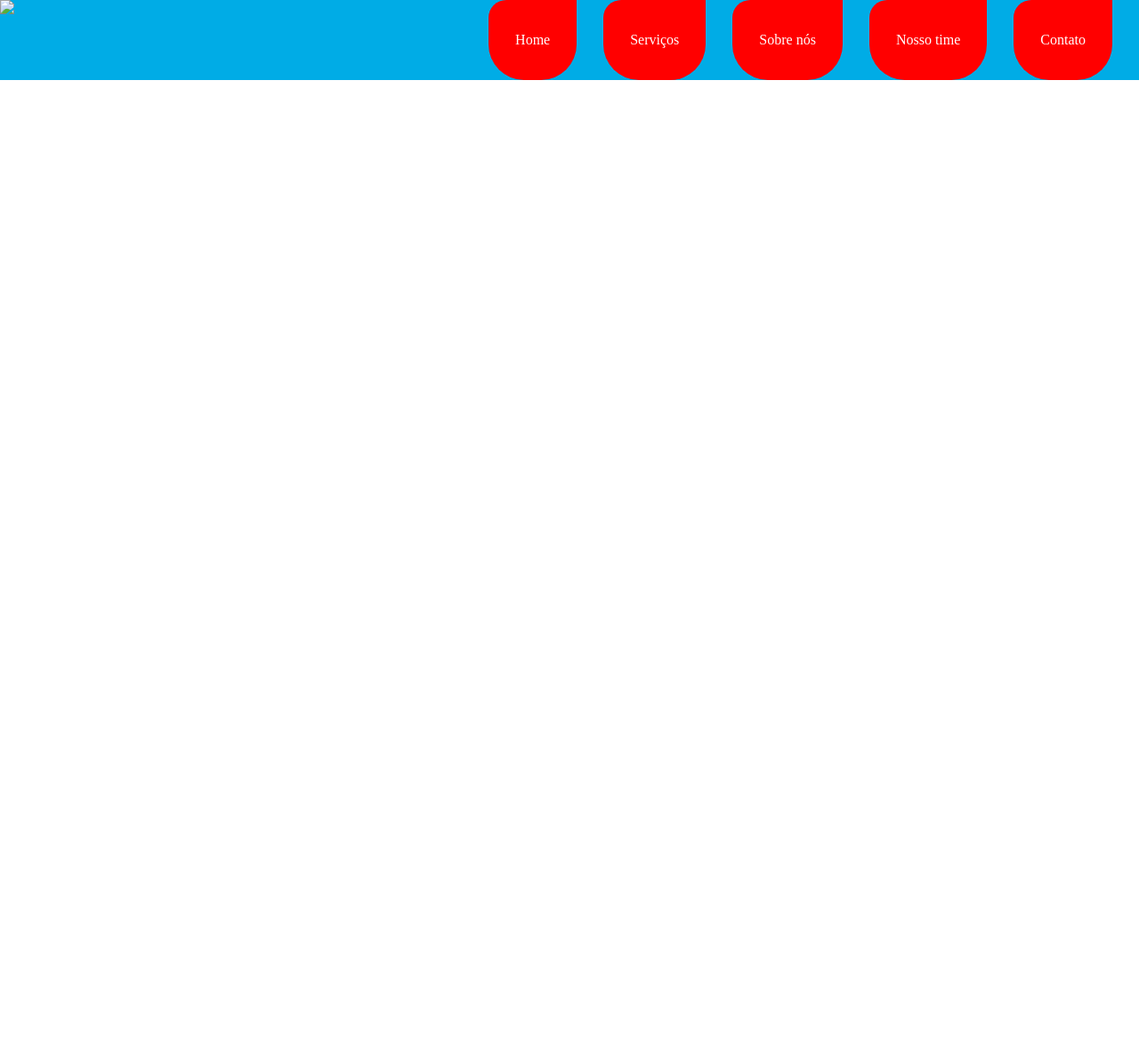
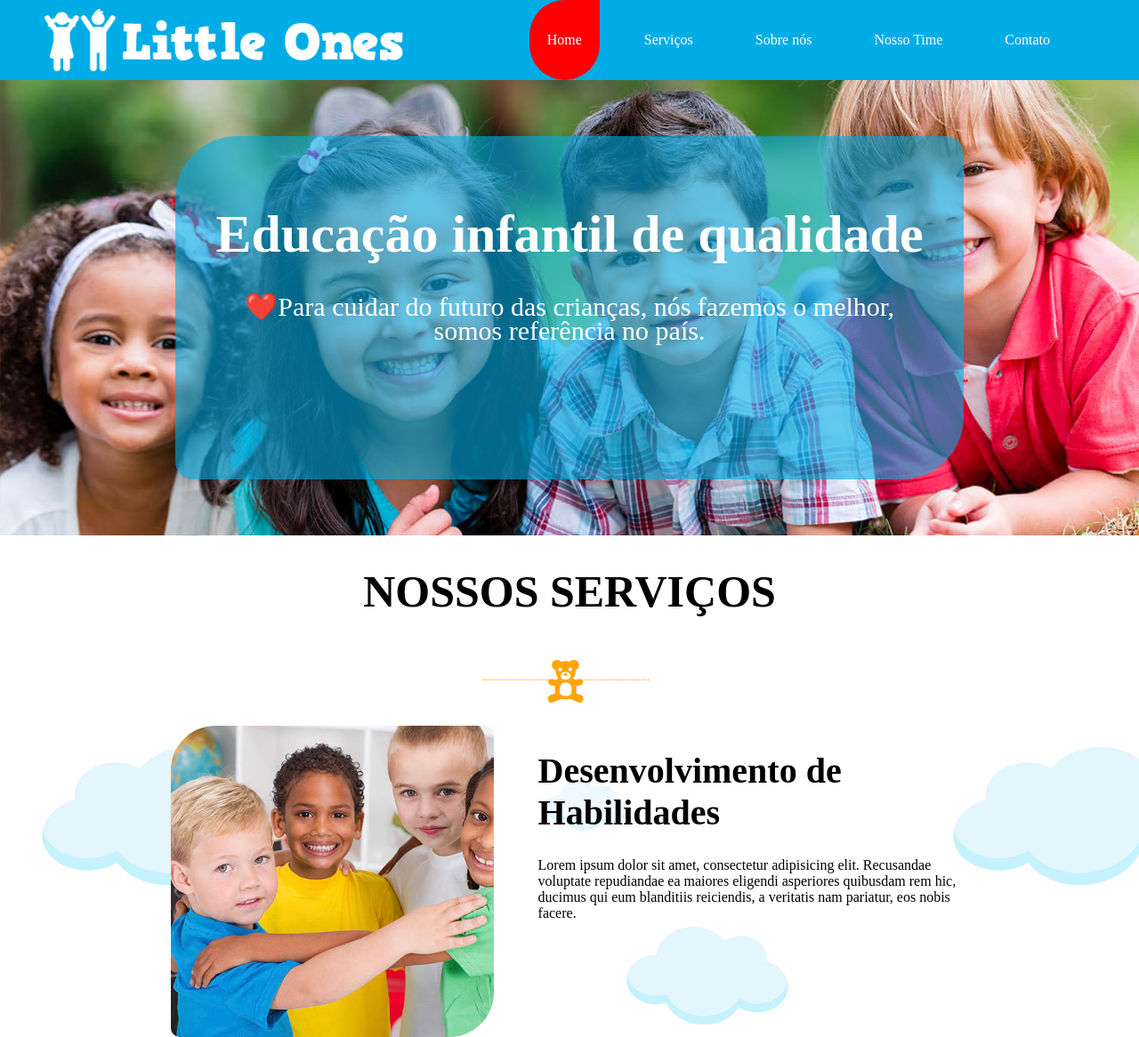
Before and after one commit to Jhonv02/projeto_frontend_01, a plain HTML site: page index.html in a window 1280 px wide. Shown: the whole page at 89% size. Before the commit the page ends 800 px from the top, so only its background shows below. Drawn offline with Linux system fonts and the light colour scheme; a web font is replaced by a local one.

Commit message:
Aula 24/09 finalizada

```diff
--- a/estilo.css
+++ b/estilo.css
@@ -1,33 +1,103 @@
+@import url('https://fonts.googleapis.com/css2?family=Marhey:wght@300..700&display=swap ');
+
 :root{
     --azul_claro: rgb(0, 172, 230);
-    --amarelo_canário: rgb(255, 187, 0);
-    --verde_limão: rgb(0, 202, 0);
+    --amarelo_canario: rgb(255, 187, 0);
+    --verde_limao: rgb(0, 202, 0);
     --preto: rgb(0, 0, 0);
     --branco: rgb(255, 255, 255);
-   --vermelho: rgb(255, 0, 0);
+    --vermelho: rgb(255, 0, 0);
+}
 
-}
 #menu_topo{
-    width: 100%;
     height: 90px;
     background-color: var(--azul_claro);
     display: flex;
     justify-content: space-between;
+    align-items: center;
+    padding-left: 50px;
+    padding-right: 50px;
 }
 body{
     margin: 0px;
+    font-family: 'Marhey';
+    background-image: url('imagens/nuvem.png');
 }
 
 #caixa_menus{
     display: flex;
     color: var(--branco);
 }
+
 .item_menu{
-    background-color: var(--vermelho);
     margin-right: 30px;
     display: flex;
     align-items: center;
-    padding-left: 30px;
-    padding-right: 30px;
-    border-radius: 20px 0px 40px 40px;
+    padding-left: 20px;
+    padding-right: 20px;
+    border-radius: 40px 0px 40px 40px;
+    height: 90px;
 }
+.item_menu:hover{
+   background-color: var(--amarelo_canario);
+}
+
+.menu_ativado{
+    background-color: var(--vermelho);
+}
+
+#banner{
+    width: 100%;
+    height: 40vw;
+    background-image: url('imagens/criancas.jpg');
+    background-size: cover;
+    display: flex;
+    align-items: center;
+    justify-content: center;
+}
+
+#mensagem{
+    background-color: rgba(0, 173, 230, 0.6);
+    width: 800px;
+    height: 300px;
+    color: var(--branco);
+    text-align: center;
+    padding: 43px;
+    border-radius: 70px 20px 70px 20px;
+}
+
+#mensagem h1{
+    font-size: 60px;
+    line-height: 55px;
+}
+
+#mensagem p{
+    font-size: 30px;
+    line-height: 27px;
+}
+
+#container{
+    text-align: center;
+}
+
+#secao_01{
+    display: flex;
+    width: 70%;
+    margin: auto;
+}
+#criancas_secao_01{
+    background-image: url('imagens/criancas2.jpg');
+    width: 450px;
+    height: 350px;
+    background-size: cover;
+    border-radius: 50px 10px 50px 10px;
+}
+#conteudo_secao_01{
+    width: 600px;
+    text-align: left;
+    padding-left: 50px;
+}
+
+#conteudo_secao_01 h1{
+    font-size: 40px;
+}
--- a/index.html
+++ b/index.html
@@ -1,25 +1,52 @@
 <!DOCTYPE html>
-<html lang="en">
+<html lang="pt-br">
 <head>
     <meta charset="UTF-8">
-    <meta http-equiv="X-UA-Compatible" content="IE=edge">
     <meta name="viewport" content="width=device-width, initial-scale=1.0">
+    <title>Little Ones</title>
     <link rel="stylesheet" href="estilo.css">
-    <title>Document</title>
 </head>
 <body>
     <div id="container">
         <div id="menu_topo">
-            <img src="imagens//logomarca_branca.png" height="70">
+            <img src="imagens/logomarca_branca.png" height="70">
             <div id="caixa_menus">
-                <div class="item_menu"> Home </div>
+                <div class="item_menu menu_ativado"> Home </div>
                 <div class="item_menu"> Serviços </div>
                 <div class="item_menu"> Sobre nós </div>
-                <div class="item_menu"> Nosso time </div>
+                <div class="item_menu"> Nosso Time </div>
                 <div class="item_menu"> Contato </div>
+            </div>
+        </div><!-- Fim do menu topo -->
 
+        <div id="banner">
+            <div id="mensagem">
+                <h1>Educação infantil de qualidade</h1>
+                <p>❤️Para cuidar do futuro das crianças,
+                    nós fazemos o melhor, somos referência
+                    no país.
+                </p>
             </div>
-        </div>
-    </div>
+        </div><!-- Fim banner -->
+
+        <h1 style="font-size: 50px;">
+            NOSSOS SERVIÇOS
+        </h1>
+
+        <img src="imagens/ursinho.png">
+
+        <div id="secao_01">
+            <div id="criancas_secao_01"></div>
+            <div id="conteudo_secao_01">
+                <h1>
+                    Desenvolvimento de Habilidades
+                </h1>
+                <p>Lorem ipsum dolor sit amet, consectetur adipisicing elit. Recusandae voluptate repudiandae ea maiores eligendi asperiores quibusdam rem hic, ducimus qui eum blanditiis reiciendis, a veritatis nam pariatur, eos nobis facere.</p>
+            </div>
+        </div><!-- Fim da seção 1 -->
+
+
+
+    </div><!--Fim do container-->
 </body>
 </html>
```
